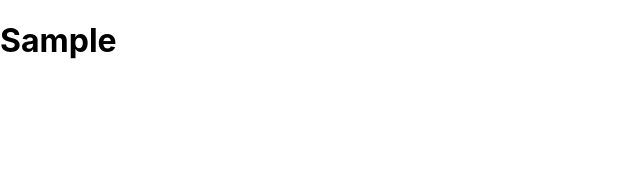
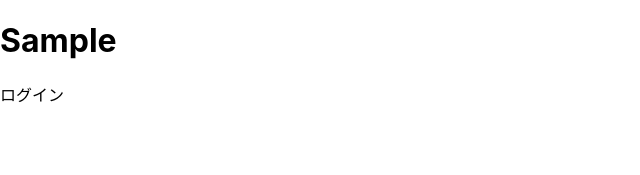
Before and after one commit to kaito071831/pd_app2, a Next.js app in the folder front/: page / in a window 1280 px wide. Shown: the top 175 px of the page, without its empty margins (0-640 px from the left). Built offline with nearby package versions, Linux system fonts and the light colour scheme.

Commit message:
ログイン画面へのリンクを追加

```diff
--- a/front/src/pages/index.tsx
+++ b/front/src/pages/index.tsx
@@ -1,10 +1,14 @@
 import { NextPage } from "next";
+import Link from "next/link";
 
 
 const Home: NextPage = () => {
   return (
     <div>
       <h1>Sample</h1>
+      <Link href="/login">
+        <a>ログイン</a>
+      </Link>
     </div>
   )
 }
```
